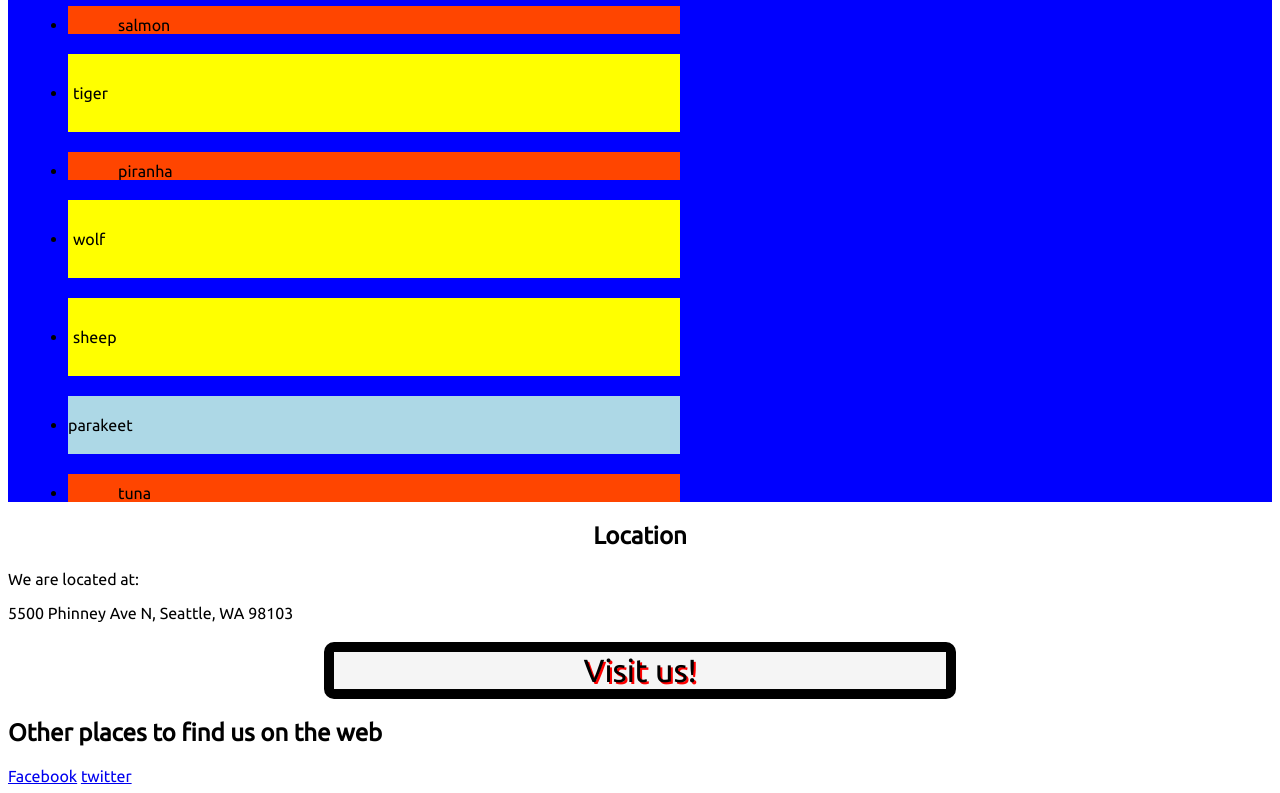
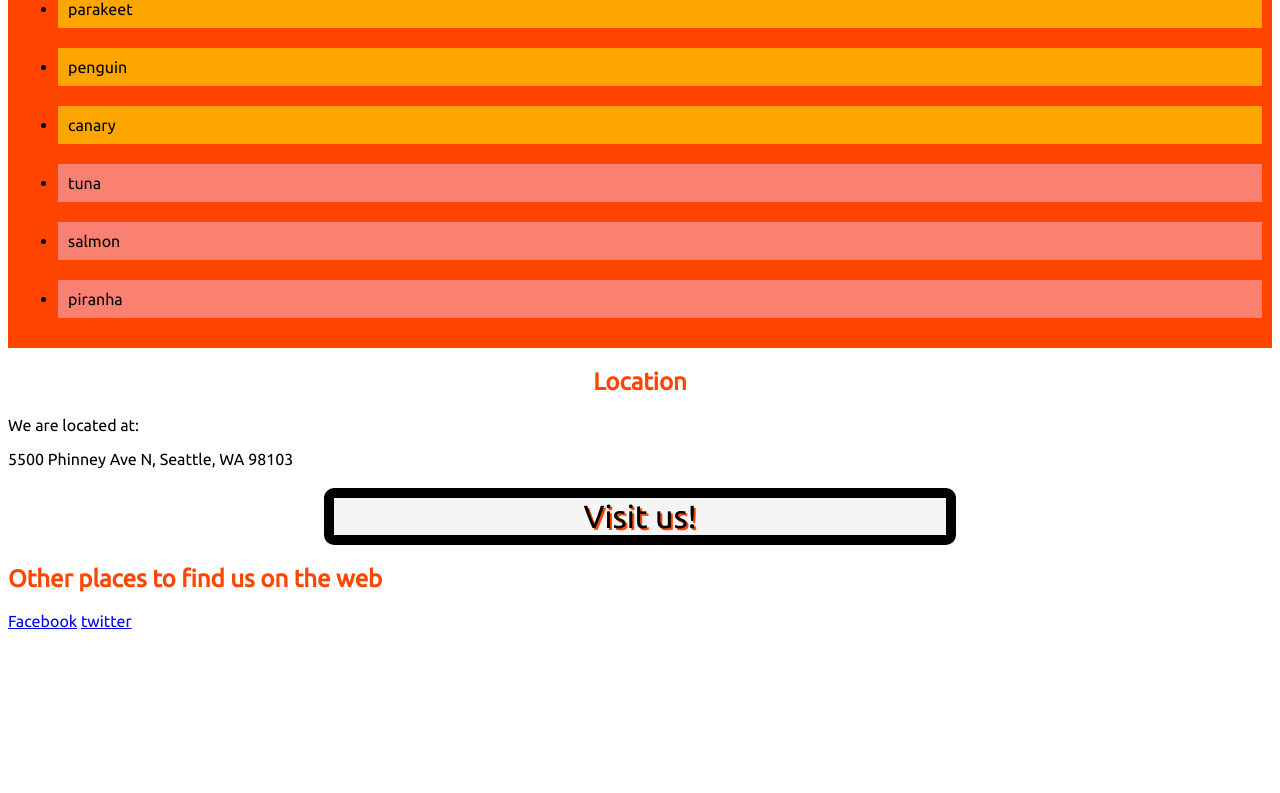
Before and after one commit to msteffan/ready-1-week-four, a plain HTML site: page index.html in a window 1280 px wide. Shown: the part 521-1314 px from the top of the page. After the commit the page ends 1159 px from the top, so only its background shows below. Drawn offline with Linux system fonts and the light colour scheme.

Commit message:
add reused styles

```diff
--- a/index.html
+++ b/index.html
@@ -16,15 +16,15 @@
       <h2 class="sub-heading exhibit">Our Animals</h2>
       <ul>
         <li id="best-animal" class="animal mammal">sloth</li>
-        <li id="cool-bird" class="animal bird">canary</li>
-        <li class="animal bird">penguin</li>
-        <li class="animal fish">salmon</li>
         <li class="animal mammal big-cat">tiger</li>
-        <li class="animal fish">piranha</li>
         <li class="animal mammal">wolf</li>
         <li class="animal mammal">sheep</li>
         <li class="animal bird">parakeet</li>
+        <li class="animal bird">penguin</li>
+        <li id="cool-bird" class="animal bird">canary</li>
         <li class="animal fish">tuna</li>
+        <li class="animal fish">salmon</li>
+        <li class="animal fish">piranha</li>
       </ul>
     </section>
     <section>
--- a/style.css
+++ b/style.css
@@ -1,20 +1,20 @@
 * {
   box-sizing: border-box;
+  font-family: 'Ubuntu', sans-serif;
 }
 
-body {
-  font-family: 'Ubuntu', sans-serif;
-}
 
 h1 {
   border: 10px solid red;
   border-radius: 5px;
   color: orange;
   font-size: 48px;
+  margin: 20px auto;
+  text-align: center;
 }
 
 h1::first-letter {
-  color: blue;
+  color: orangered;
 }
 
 .sub-heading {
@@ -32,36 +32,31 @@ h1::first-letter {
 
 .animal {
   background-color: lemonchiffon;
-  margin: 20px;
+  margin: 20px auto;
+  padding: 10px;
 }
 .mammal {
   background-color: yellow;
-  padding: 30px 5px;
 }
 .fish {
-  background-color: orangered;
-  padding-left: 50px;
-  padding-top: 10px;
+  background-color: salmon;
 }
 .bird {
-  background-color: lightblue;
-  padding-top: 20px;
-  padding-bottom: 20px;
+  background-color: orange;
 }
 #best-animal {
-   background-color: springgreen;
+   background-color: lemonchiffon;
 }
-li {
-  width: 50%;
-}
+
 ul {
-  background-color: blue;
+  background-color: orangered;
+  border: 10px solid orangered;
 }
 
 .button {
   background-color: whitesmoke;
   width: 50%;
-  text-shadow: 2px 2px red;
+  text-shadow: 2px 2px orangered;
   border: 10px solid black;
   border-radius: 10px;
   font-size: 32px;
@@ -72,3 +67,6 @@ ul {
 .button:hover {
   cursor: pointer;
 }
+h2 {
+  color: orangered;
+}
```
